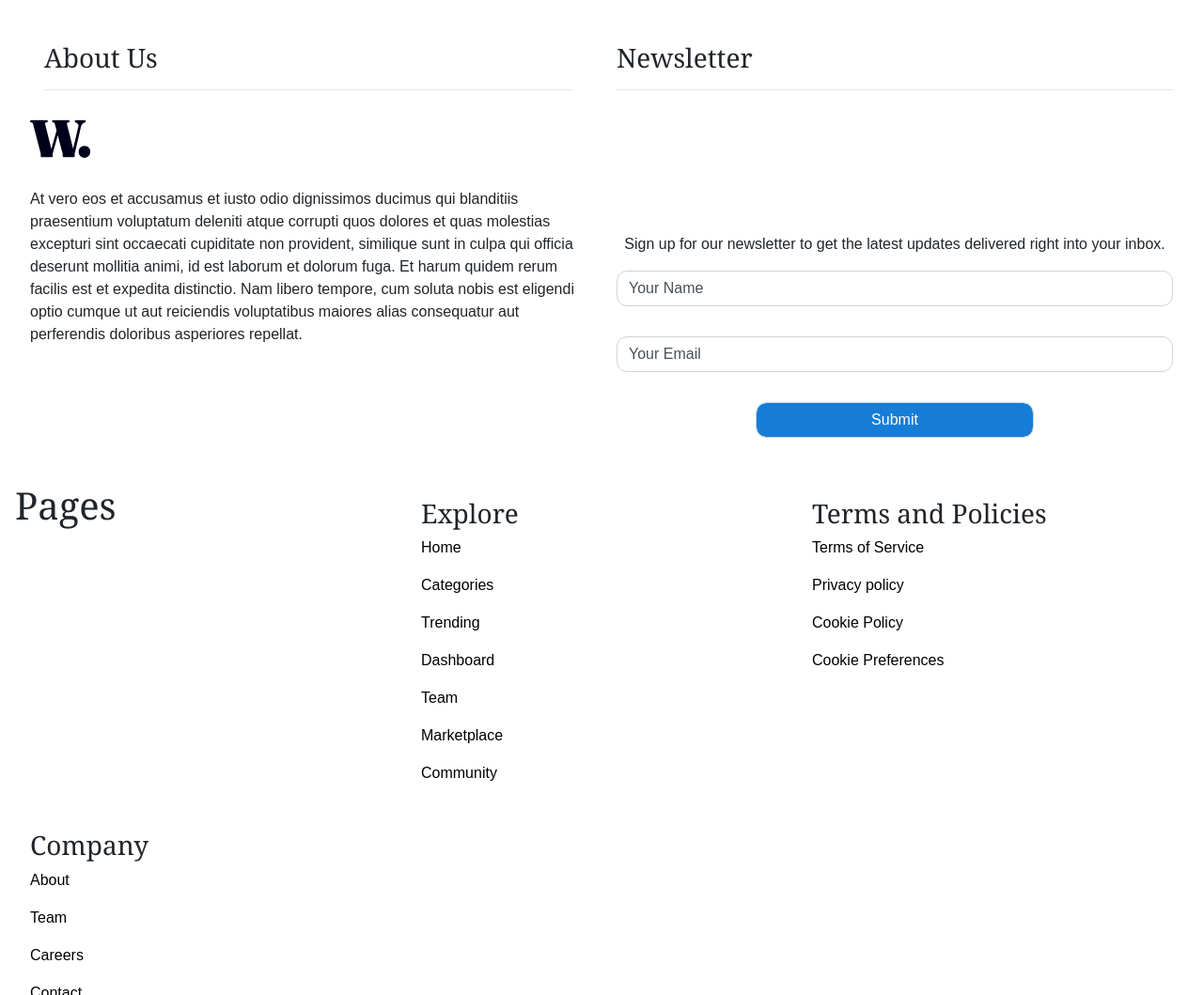
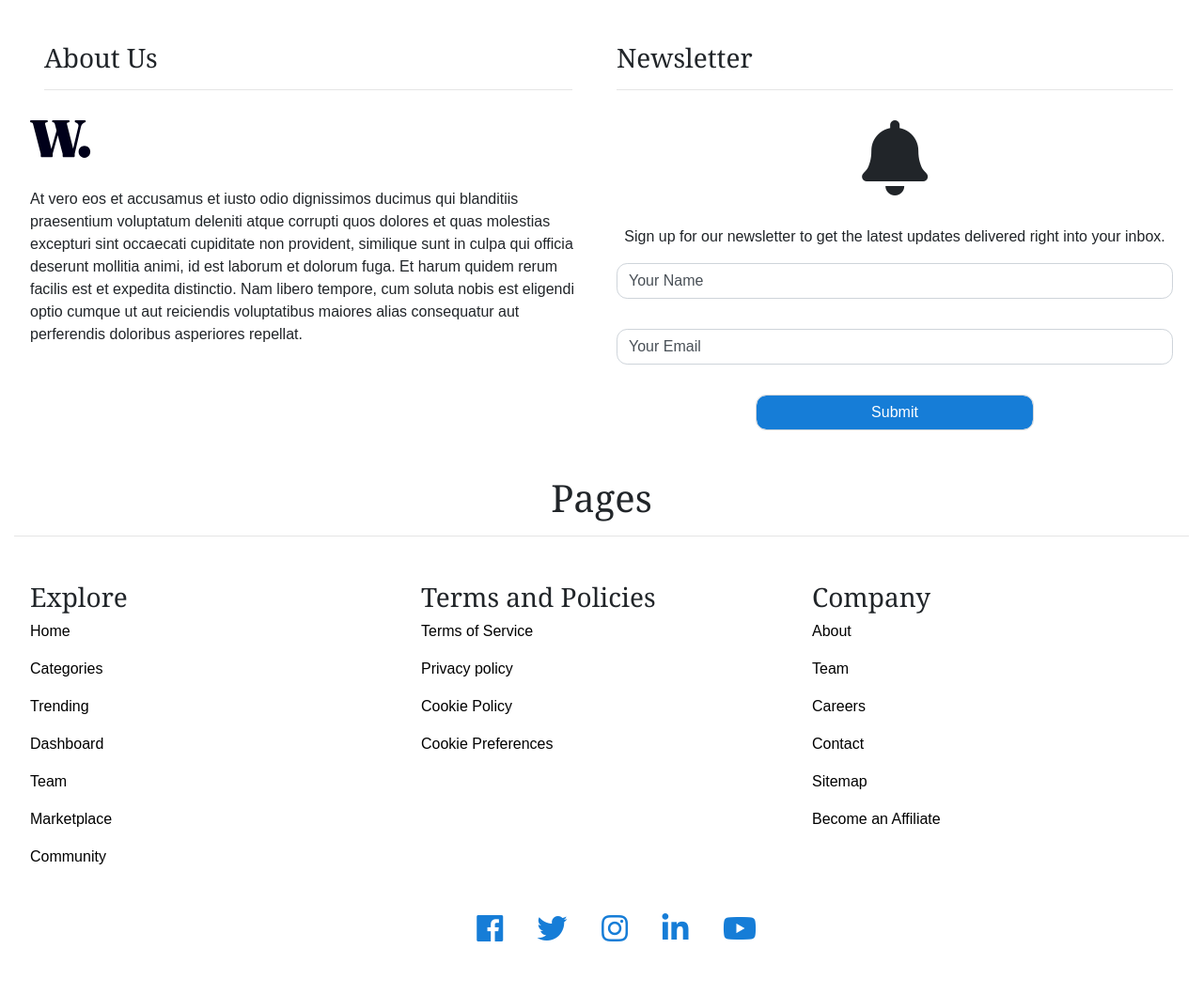
Before and after one commit to Husayn01/Tech-Website, a plain HTML site: page index.html in a window 1280 px wide. Shown: the part 2411-3470 px from the top of the page at 94% size. Drawn offline with nearby package versions, Linux system fonts and the light colour scheme.

Commit message:
Update index.html

```diff
--- a/index.html
+++ b/index.html
@@ -198,7 +198,7 @@
 
         <div class="col-sm-6 right">
           <h3 style="text-align: left;">Newsletter</h3><hr>
-          <i class="fa-solid fa-bell fa-shake"></i>
+          <i class="fas fa-bell fa-shake"></i>
             <p>Sign up for our newsletter to get the latest updates delivered
               right into your inbox.
             </p>
@@ -216,9 +216,10 @@
         </div>
 
        </div>
-
+      <div class="container-fluid">
+       <h1 style="text-align: center;">Pages</h1><hr>
+      </div>
        <div class="row sixth-row">
-        <h1 style="text-align: center;">Pages</h1><hr>
         <div class="col-sm-4 left">
           <h3>Explore</h3>
           <ul>
```
